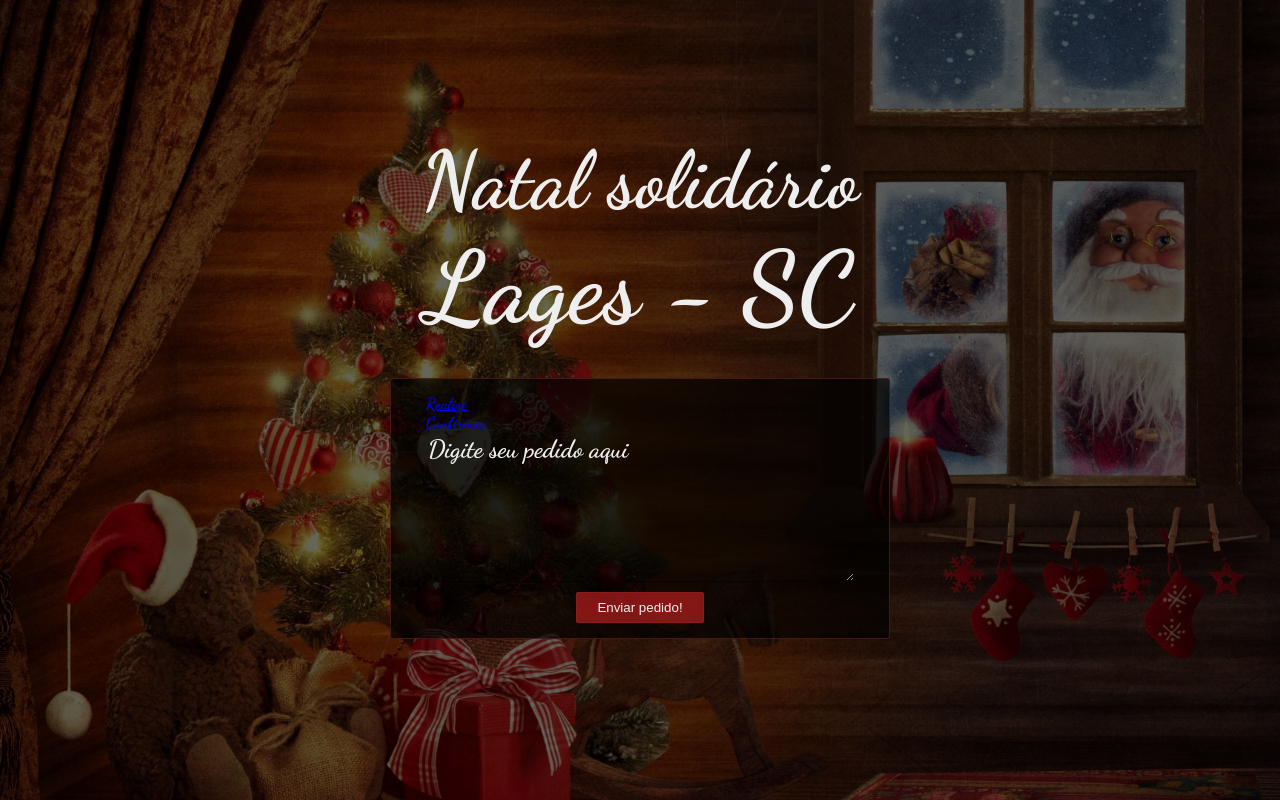
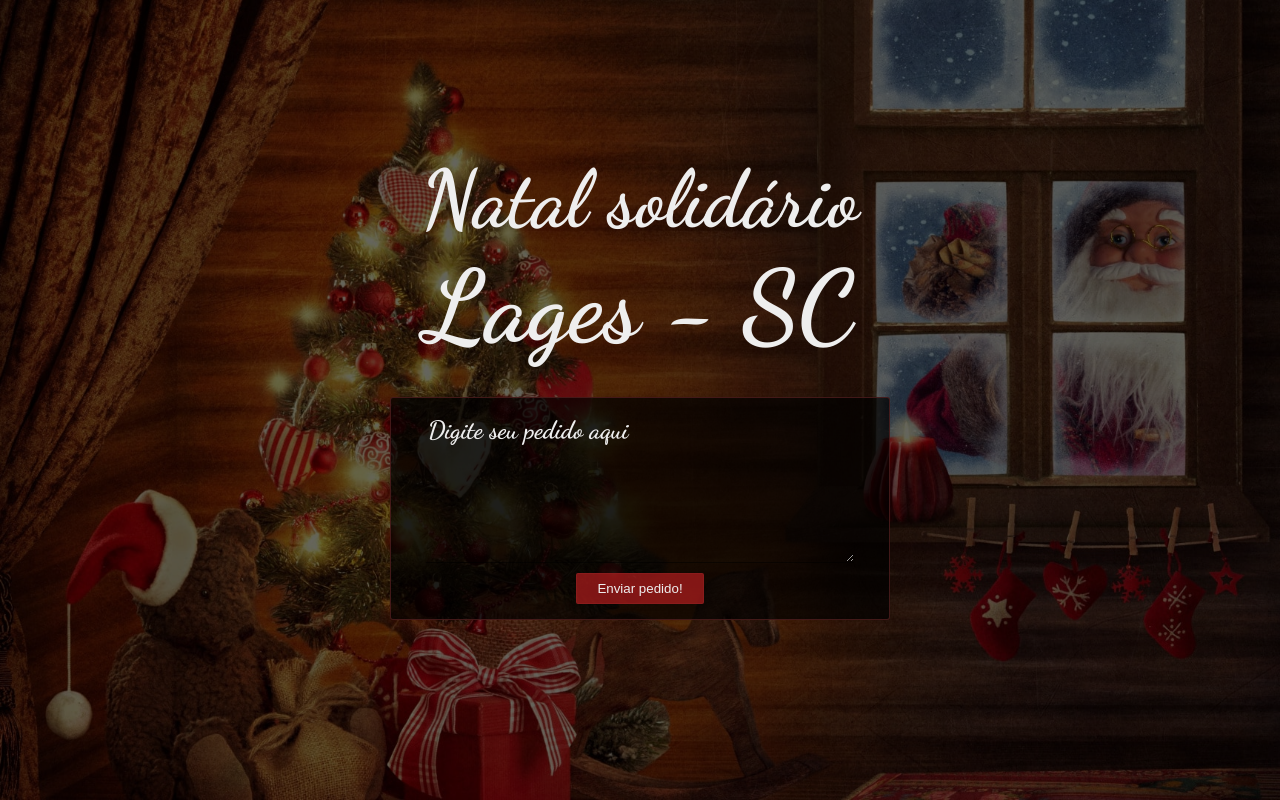
Before and after one commit to vitorhpaes/eNatal, a React (Create React App) app in the folder frontend/: page / in a window 1280 px wide. Built offline with nearby package versions, Linux system fonts and the light colour scheme.

Commit message:
FIX - Tirando links da homepage

```diff
--- a/frontend/src/pages/Pedido.jsx
+++ b/frontend/src/pages/Pedido.jsx
@@ -29,8 +29,6 @@ function Pedido() {
         <h1>Lages - SC</h1>
       </div>
       <div className="card-pedido">
-        <Link to="/realizeUmSonho">Realize</Link>
-        <Link to="/confirmar">Confirmar</Link>
         {!numeroPedido ? (
           <>
             <textarea
```
Also changed, not shown: 12 other files (tests, documents, lock files or other folders).
